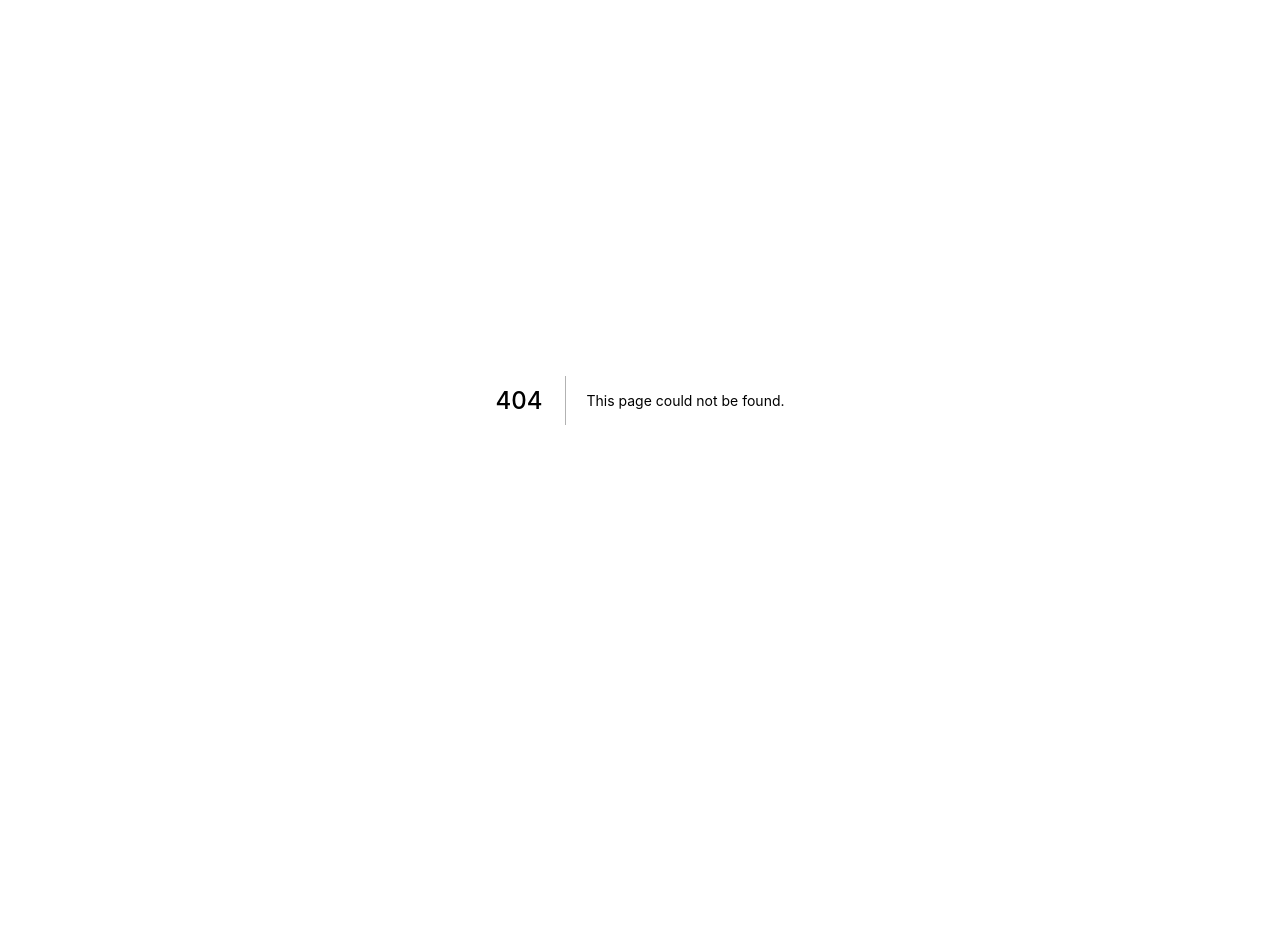
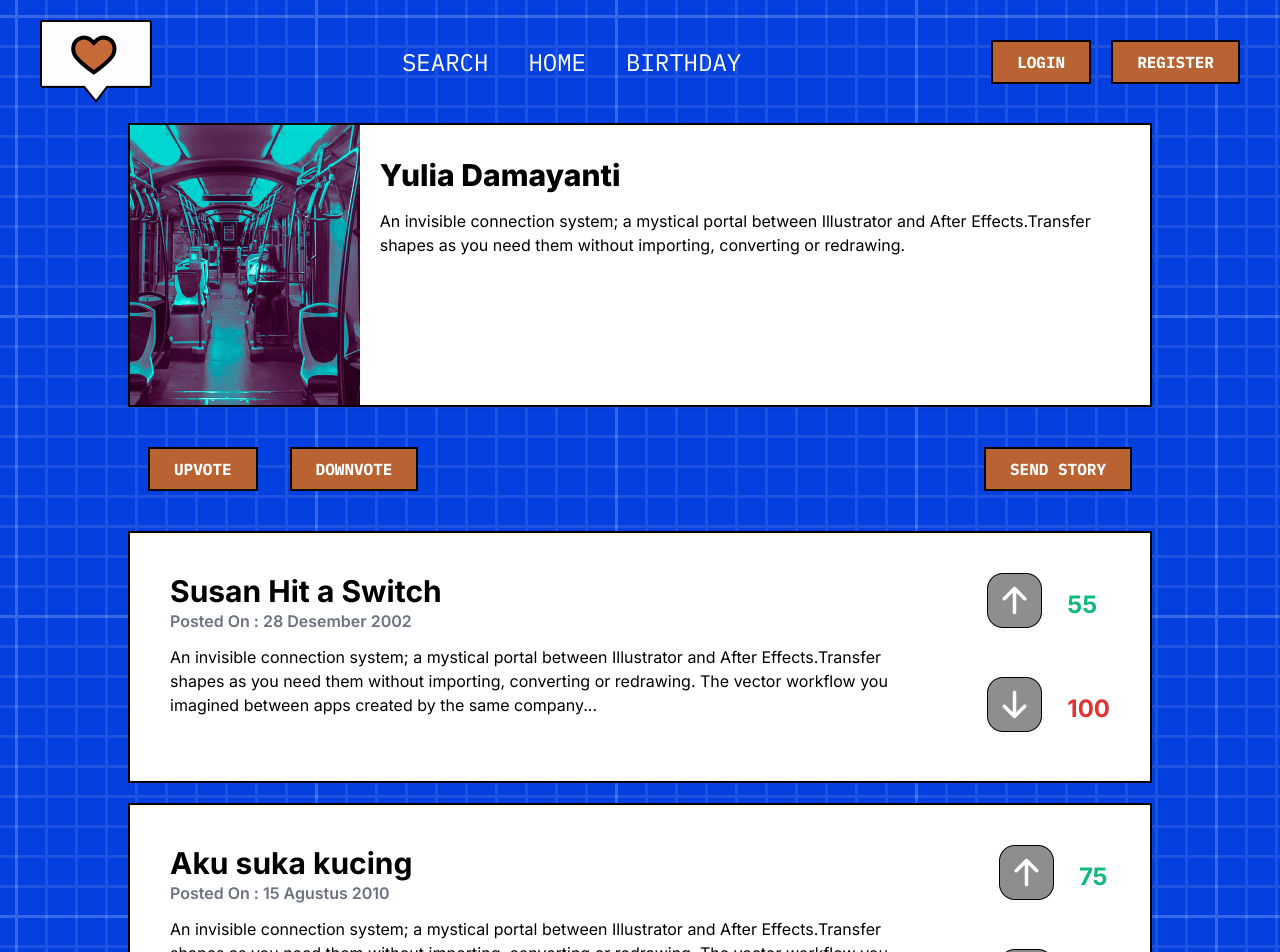
Before and after one commit to deedima3/yearbook-frontend, a Next.js app: page /personDetail in a window 1280 px wide. Before the commit this address had no page. Shown: the top 952 px of the page. Before the commit the page ends 800 px from the top, so only its background shows below. Built offline with nearby package versions, Linux system fonts and the light colour scheme.

Commit message:
create Person Detail Page

```diff
--- a/components/Button/CustomLinkButton.tsx
+++ b/components/Button/CustomLinkButton.tsx
@@ -13,9 +13,11 @@ interface Props {
 const CustomLinkButton = ({children, type, extraClasses, onClick, href} : Props) => {
   return (
     <Link href={href}>
+      <a>
         <CustomButton onClick={onClick} type={type} extraClasses={extraClasses}>
             {children}
         </CustomButton>
+      </a>
     </Link>
   )
 }
--- a/components/Card/HeaderCard.tsx
+++ b/components/Card/HeaderCard.tsx
@@ -9,7 +9,7 @@ interface Props {
 const HeaderCard = ({ imageLink, name, description }: Props) => {
   return (
     <div className="border-black border-2 flex max-w-screen-lg shadow">
-      <div className="w-[300px] h-[300px]">
+      <div className="w-[300px] h-[280px]">
         <img src={imageLink} alt={name} className="object-none w-full h-full"/>
       </div>
       <div className="flex flex-col bg-white w-full py-8 px-5 gap-4">
--- a/components/Card/TwitsCard.tsx
+++ b/components/Card/TwitsCard.tsx
@@ -31,7 +31,7 @@ const TwitsCard = ({
       <div className="flex flex-col max-w-screen-md">
         <div className="text-3xl font-bold">{title}</div>
         <div className="text-md font-semibold text-gray-500">{`Posted On : ${postedOn}`}</div>
-        <div className="text-lg mt-3">{truncatedDescription}</div>
+        <div className="text-md mt-3">{truncatedDescription}</div>
       </div>
       <div className="flex flex-col gap-10">
         <div className="flex gap-4 items-center">
--- /dev/null
+++ b/pages/data/twitsDummy.tsx
@@ -0,0 +1,31 @@
+import { Twits } from "../interfaces/twitsInterfaces"
+
+export const twitsData : Twits[] = [
+    {
+        title: "Susan Hit a Switch",
+        postedOn: "28 Desember 2002",
+        description: "An invisible connection system; a mystical portal between Illustrator and After Effects.Transfer shapes as you need them without importing, converting or redrawing. The vector workflow you imagined between apps created by the same company...",
+        upvoted: false,
+        downvoted: false,
+        upvoteCount: 55,
+        downvoteCount: 100
+    },
+    {
+        title: "Aku suka kucing",
+        postedOn: "15 Agustus 2010",
+        description: "An invisible connection system; a mystical portal between Illustrator and After Effects.Transfer shapes as you need them without importing, converting or redrawing. The vector workflow you imagined between apps created by the same company...",
+        upvoted: false,
+        downvoted: false,
+        upvoteCount: 75,
+        downvoteCount: 50
+    },
+    {
+        title: "Susan Hit a Switch",
+        postedOn: "28 Desember 2002",
+        description: "An invisible connection system; a mystical portal between Illustrator and After Effects.Transfer shapes as you need them without importing, converting or redrawing. The vector workflow you imagined between apps created by the same company...",
+        upvoted: false,
+        downvoted: false,
+        upvoteCount: 55,
+        downvoteCount: 100
+    }
+]
--- /dev/null
+++ b/pages/interfaces/twitsInterfaces.ts
@@ -0,0 +1,9 @@
+export interface Twits {
+    title: string;
+    postedOn: string;
+    description: string;
+    upvoted: boolean;
+    downvoted: boolean;
+    upvoteCount: number;
+    downvoteCount: number;
+}
--- /dev/null
+++ b/pages/personDetail.tsx
@@ -0,0 +1,48 @@
+import React, { useState } from "react";
+import HeaderCard from "../components/Card/HeaderCard";
+import TwitsCard from "../components/Card/TwitsCard";
+import NormalPageLayout from "../components/Layout/NormalPageLayout";
+import Title from "../components/SEO/Title";
+import { twitsData } from "./data/twitsDummy";
+import CustomLinkButton from "../components/Button/CustomLinkButton";
+
+const PersonDetail = () => {
+
+  return (
+    <NormalPageLayout>
+      <div className="flex justify-center">
+        <div className="flex flex-col justify-center">
+           <HeaderCard
+               imageLink={'/Modal.png'}
+               name={"Yulia Damayanti"}
+               description={"An invisible connection system; a mystical portal between Illustrator and After Effects.Transfer shapes as you need them without importing, converting or redrawing."}
+           />
+            <div className="flex justify-between items-center mx-5 my-10">
+            <div className="flex justify-between items-center gap-8">
+                <CustomLinkButton href={"/"}>UPVOTE</CustomLinkButton>
+                <CustomLinkButton href={"/"}>DOWNVOTE</CustomLinkButton>
+                </div>
+                <CustomLinkButton href={"/"}>SEND STORY</CustomLinkButton>
+            </div>
+            <div className="grid gap-5 grid-row-3">
+                {twitsData.map(({title, postedOn, description, upvoted, downvoted, upvoteCount, downvoteCount}) => {
+                    return (
+                        <TwitsCard
+                           title={title}
+                           postedOn={postedOn}
+                           description={description}
+                           upvoted={upvoted}
+                           downvoted={downvoted}
+                           upvoteCount={upvoteCount}
+                           downvoteCount={downvoteCount} />
+                        )
+                    })
+                }
+            </div>
+        </div>
+      </div>
+    </NormalPageLayout>
+  );
+};
+
+export default PersonDetail;
```
